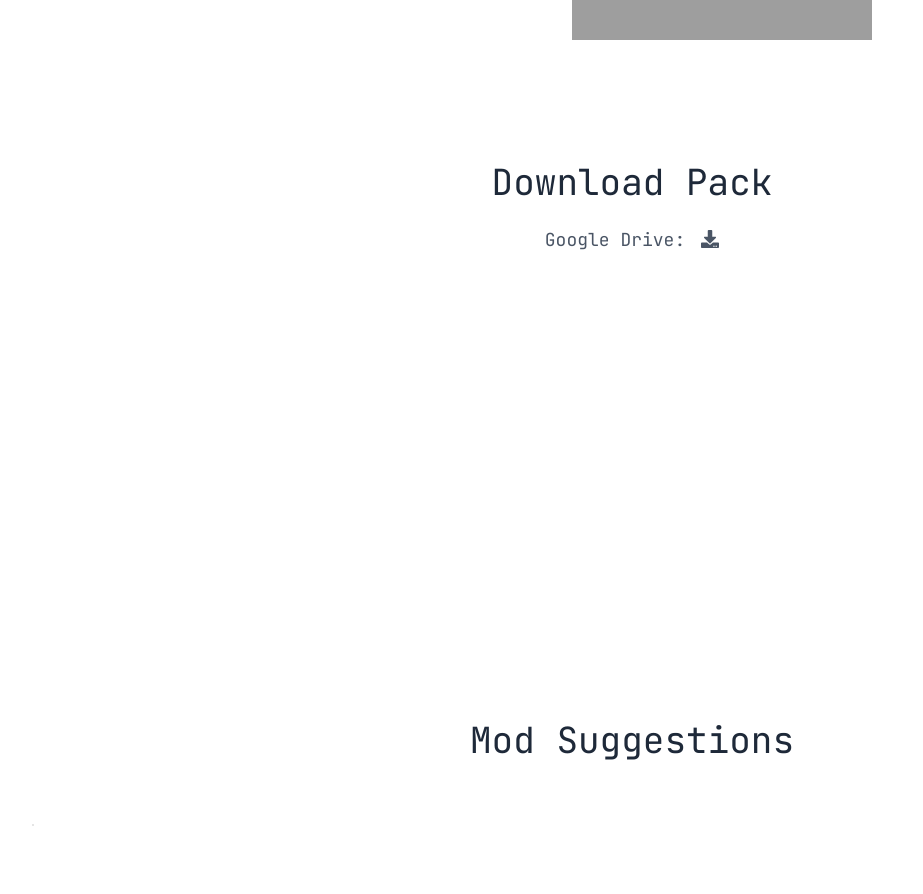
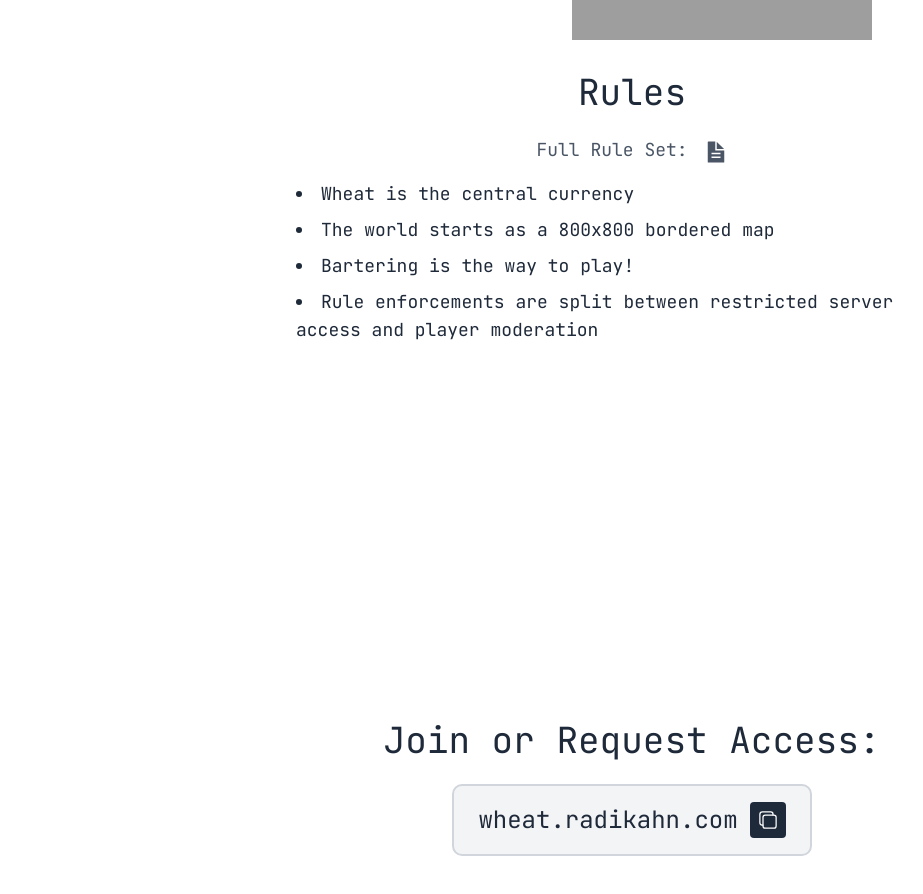
Before and after one commit to Radikahn/radix2, a Next.js app: page / in a window 1280 px wide. Shown: the part 860-1754 px from the top of the page, without its empty margins (8-931 px from the left). Built offline with nearby package versions, Linux system fonts and the light colour scheme; grey boxes are pictures that could not be loaded; a web font is replaced by a local one.

Commit message:
wheat reset

```diff
--- a/app/page.tsx
+++ b/app/page.tsx
@@ -1,6 +1,10 @@
 "use client";
 import { useState, useEffect } from "react";
-import { FaDownload } from "react-icons/fa";
+import {
+    IoDocumentTextSharp,
+    IoCopyOutline,
+    IoCheckmark,
+} from "react-icons/io5";
 import Image from "next/image";
 import Link from "next/link";
 import header from "./components/header";
@@ -15,6 +19,17 @@ import "@fontsource/jetbrains-mono";
 
 export default function Home() {
     const [showArrow, setShowArrow] = useState(true);
+    const [copied, setCopied] = useState(false);
+
+    const copyToClipboard = async () => {
+        try {
+            await navigator.clipboard.writeText("wheat.radikahn.com");
+            setCopied(true);
+            setTimeout(() => setCopied(false), 2000);
+        } catch (err) {
+            console.error("Failed to copy text: ", err);
+        }
+    };
 
     useEffect(() => {
         const handleScroll = () => {
@@ -56,7 +71,7 @@ export default function Home() {
                             scrambleChars={"10"}
                             className="text-gray-800 font-jetbrains-mono text-2xl"
                         >
-                            radixpack minecraft server
+                            radix2 minecraft server
                         </ScrambledText>
                     </div>
 
@@ -86,23 +101,38 @@ export default function Home() {
                         <SoundCloudEmbed trackUrl="https://api.soundcloud.com/tracks/2147966751" />
                     </div>
 
-                    {/*Download Minecraft Mods*/}
+                    {/*Rules for base system*/}
                     <div className="mt-128 space-y-24">
                         <section className="min-h-screen flex items-center justify-center">
                             <div className="text-center space-y-6">
                                 <h2 className="text-gray-800 font-jetbrains-mono text-4xl">
-                                    Download Pack
+                                    Rules
                                 </h2>
+                                <div className="max-w-2xl mx-auto space-y-4">
                                     <div>
                                         <Link
                                             className="flex justify-center inline-contents text-gray-600 font-jetbrains-mono text-lg max-w-2xl"
-                                        href="https://drive.google.com/drive/folders/1iFQ6Gt4rJr74T32pWM2Aj41T1LJlGFd7?usp=sharing"
+                                            href="https://docs.google.com/document/d/1mymts2M5YdEX61BXmfy6mznRR7oYfEbylo9jOxrrwf4/edit?usp=sharing"
                                             target="_blank"
                                         >
-                                        <p>Google Drive:</p>
+                                            <p>Full Rule Set:</p>
 
-                                        <FaDownload className="mt-1 ml-4"></FaDownload>
+                                            <IoDocumentTextSharp className="mt-1 ml-4 h-6 w-6" />
                                         </Link>
+                                    </div>
+                                    <ul className="text-gray-800 font-jetbrains-mono text-lg text-left list-disc list-inside space-y-2">
+                                        <li>Wheat is the central currency </li>
+                                        <li>
+                                            The world starts as a 800x800
+                                            bordered map
+                                        </li>
+                                        <li>Bartering is the way to play!</li>
+                                        <li>
+                                            Rule enforcements are split between
+                                            restricted server access and player
+                                            moderation
+                                        </li>
+                                    </ul>
                                 </div>
                             </div>
                         </section>
@@ -110,8 +140,28 @@ export default function Home() {
                         <section className="min-h-screen flow-root justify-center p-4 ">
                             <div className="text-center space-y-6">
                                 <h2 className="text-gray-800 font-jetbrains-mono text-4xl">
-                                    Mod Suggestions
+                                    Join or Request Access:
                                 </h2>
+                                <div className="flex justify-center">
+                                    <div className="relative group">
+                                        <div className="flex items-center gap-3 px-6 py-4 bg-gray-100 border-2 border-gray-300 rounded-lg hover:border-gray-400 transition-colors">
+                                            <code className="text-gray-800 font-jetbrains-mono text-2xl select-all">
+                                                wheat.radikahn.com
+                                            </code>
+                                            <button
+                                                onClick={copyToClipboard}
+                                                className="p-2 bg-gray-800 text-white rounded hover:bg-gray-700 transition-colors"
+                                                aria-label="Copy to clipboard"
+                                            >
+                                                {copied ? (
+                                                    <IoCheckmark className="w-5 h-5" />
+                                                ) : (
+                                                    <IoCopyOutline className="w-5 h-5" />
+                                                )}
+                                            </button>
+                                        </div>
+                                    </div>
+                                </div>
                             </div>
 
                             <div className="flex justify-start mt-8">
```
Lines whose indentation alone changed are shown as unchanged.
